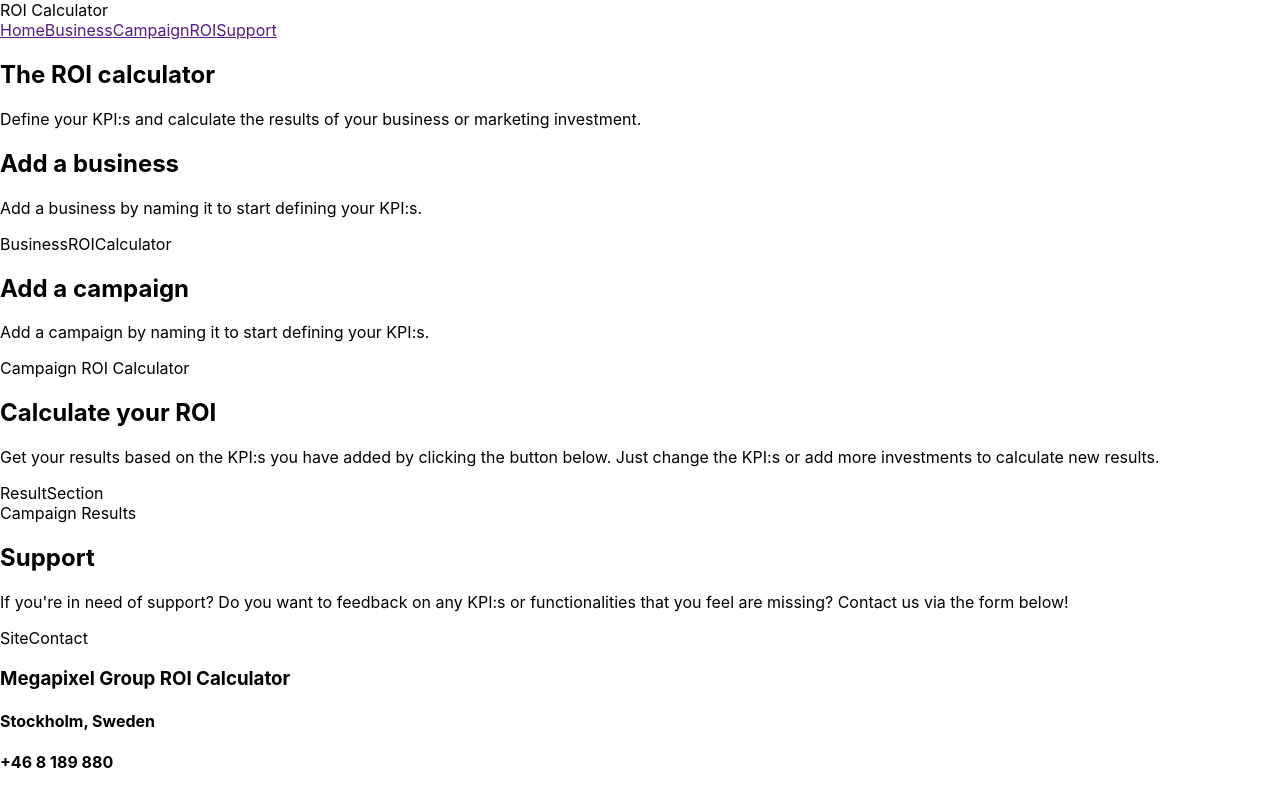
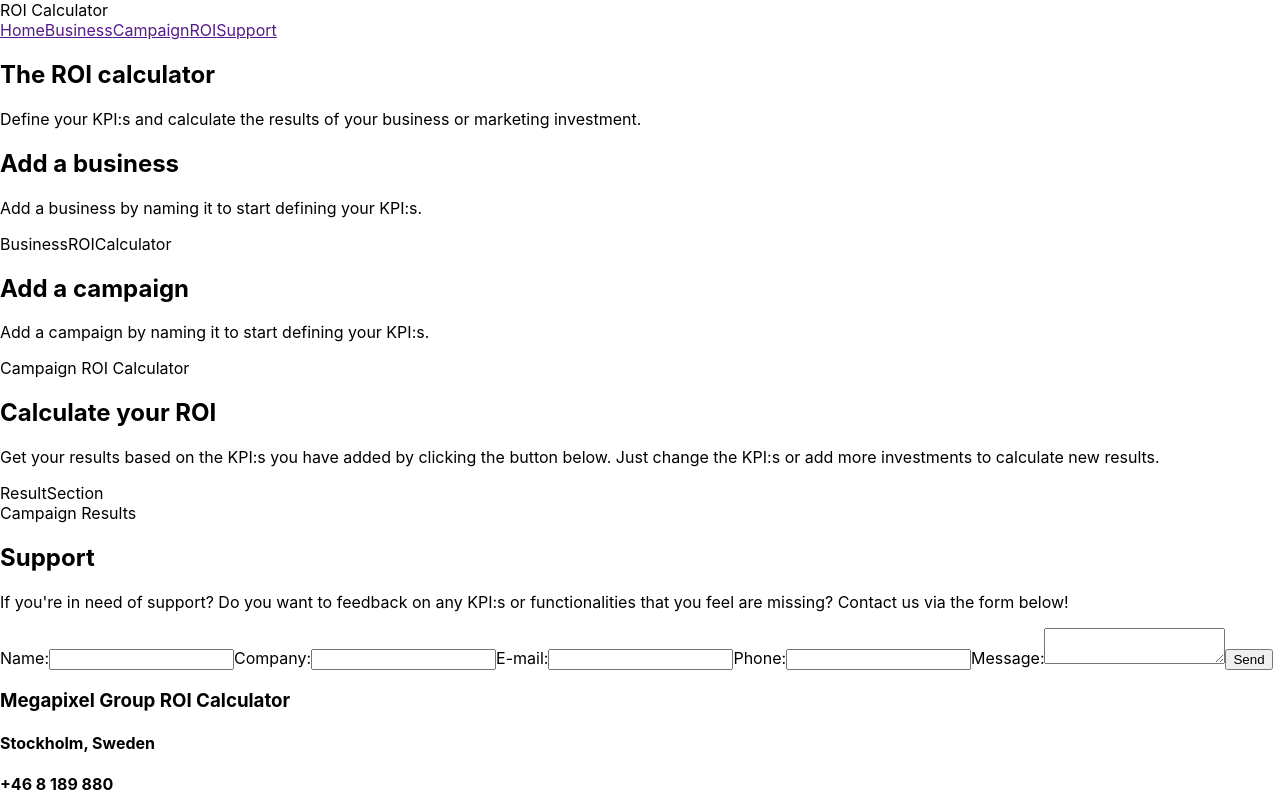
Before and after one commit to robinwesterback/deploy-react-app, a React (Create React App) app: page / in a window 1280 px wide. Shown: the top 800 px of the page. Built offline with nearby package versions, Linux system fonts and the light colour scheme.

Commit message:
Add component SiteHeader to App.jsx

```diff
--- a/src/App.jsx
+++ b/src/App.jsx
@@ -2,6 +2,7 @@
 import './App.css';
 
 import SiteHeader from './components/SiteHeader';
+import SiteContact from './components/SiteContact';
 
 function App() {
   return (
@@ -52,7 +53,7 @@
               If you're in need of support? Do you want to feedback on any KPI:s or functionalities that you feel are missing?
               Contact us via the form below!
             </p>
-            SiteContact
+            <SiteContact/>
           </section>
         </main>
 
--- /dev/null
+++ b/src/components/SiteContact.jsx
@@ -0,0 +1,34 @@
+import React from "react";
+
+export default function SiteContact() {
+  return (
+    <form>
+      <label htmlFor="name">
+        Name:
+        <input type="text" id="name" name="name" required />
+      </label>
+
+      <label htmlFor="company">
+        Company:
+        <input type="text" id="company" name="company" />
+      </label>
+
+      <label htmlFor="email">
+        E-mail:
+        <input type="email" id="email" name="email" required />
+      </label>
+
+      <label htmlFor="phone">
+        Phone:
+        <input type="number" id="phone" name="phone" />
+      </label>
+
+      <label htmlFor="message">
+        Message:
+        <textarea id="message" name="message" required />
+      </label>
+
+      <button type="submit">Send</button>
+    </form>
+  );
+}
```
